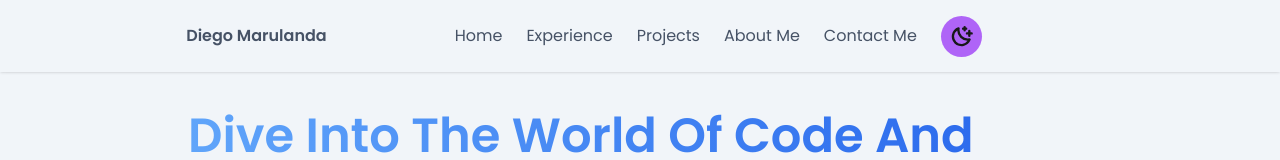
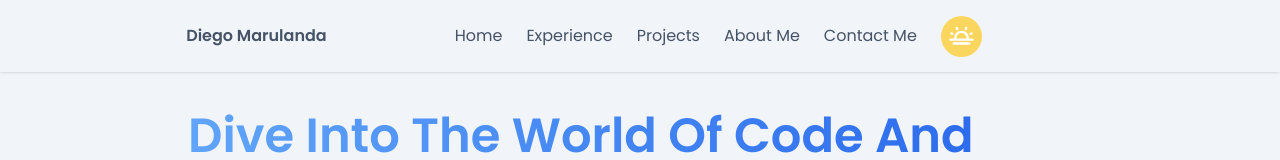
Before and after one commit to DiegoMarulandaB/Portfolio, a Next.js app: page / in a window 1280 px wide. Shown: the top 160 px of the page. Built offline with nearby package versions, Linux system fonts and the light colour scheme.

Commit message:
refactor: :bug: add fixes icons

```diff
--- a/src/components/Navigation/ThemeButton.tsx
+++ b/src/components/Navigation/ThemeButton.tsx
@@ -19,18 +19,18 @@ const ThemeButton = () => {
       {currentTheme === 'dark' ? (
         <button
           onClick={() => setTheme('light')}
-          className="bg-amber-300 rounded-full cursor-pointer px-2 py-2 font-bold"
+          className="bg-gradient-to-r from-purple-500 via-purple-500 to-purple-500 rounded-full cursor-pointer px-2 py-2 font-bold"
           aria-label="dark mode button"
         >
-          <PiSunHorizonBold size={25} color="white" />
+          <PiMoonStarsBold size={25} color="black" />
         </button>
       ) : (
         <button
           onClick={() => setTheme('dark')}
-          className="bg-gradient-to-r from-purple-500 via-purple-500 to-purple-500 rounded-full cursor-pointer px-2 py-2 font-bold"
+          className="bg-amber-300 rounded-full cursor-pointer px-2 py-2 font-bold"
           aria-label="light mode button"
         >
-          <PiMoonStarsBold size={25} color="black" />
+          <PiSunHorizonBold size={25} color="white" />
         </button>
       )}
     </>
```
